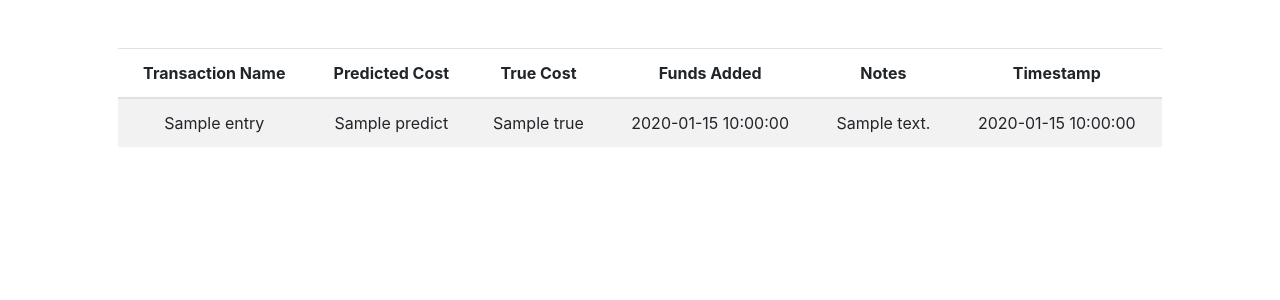
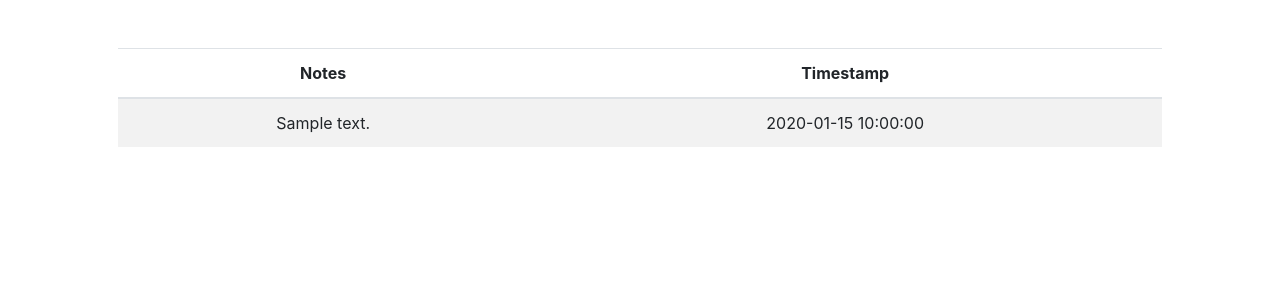
Before and after one commit to coole123/MiserMe, a Flask app: template miserme/templates/history.html in a window 1280 px wide. Shown: the part 76-376 px from the top of the page. Run offline with Flask 2, Linux system fonts and the light colour scheme; the template is opened without the code that fills it: most values are stand-ins (such as "Sample title", 1, 10 or a date in 2020); some libraries are stand-ins or nearby versions.

Commit message:
altered the add_funds function and the history.html to work with restructured history function

```diff
--- a/miserme/app.py
+++ b/miserme/app.py
@@ -94,10 +94,11 @@ def add_funds():
         return render_template("add_funds.html")
     else:
         added_funds = request.form.get("add_funds")
+        history_query = "Added %s to available funds." % added_funds
         c.execute("UPDATE registrants SET funds = funds + :added_funds WHERE id = :user_id", {"added_funds": added_funds, "user_id": session["user_id"]})
         c.execute("""
-        INSERT INTO history (user_id, date, predicted_cost, true_cost, txn_name, funds_added, notes) VALUES (?, ?, ?, ?, ?, ?, ?)
-        """, (session["user_id"], "---", "---", "---", "Added Funds", added_funds, "New Entry: increased avaiable funds."))
+        INSERT INTO history (user_id, notes) VALUES (?, ?)
+        """, (session["user_id"], history_query))
         conn.commit()
         return redirect("/")
 
--- a/miserme/templates/history.html
+++ b/miserme/templates/history.html
@@ -8,10 +8,6 @@
     <table class="table table-striped">
         <thead>
             <tr>
-                <th>Transaction Name</th>
-                <th>Predicted Cost</th>
-                <th>True Cost</th>
-                <th>Funds Added</th>
                 <th>Notes</th>
                 <th>Timestamp</th>
             </tr>
@@ -20,10 +16,6 @@
         <tbody>
             {% for i in entries %}
             <tr>
-                <td>{{ i["name"] }}</td>
-                <td>{{ i["predict"] }}</td>
-                <td>{{ i["true"] }}</td>
-                <td>{{ i["funds_added"] }}</td>
                 <td>{{ i["notes"] }}</td>
                 <td>{{ i["timestamp"] }}</td>
             </tr>
```
